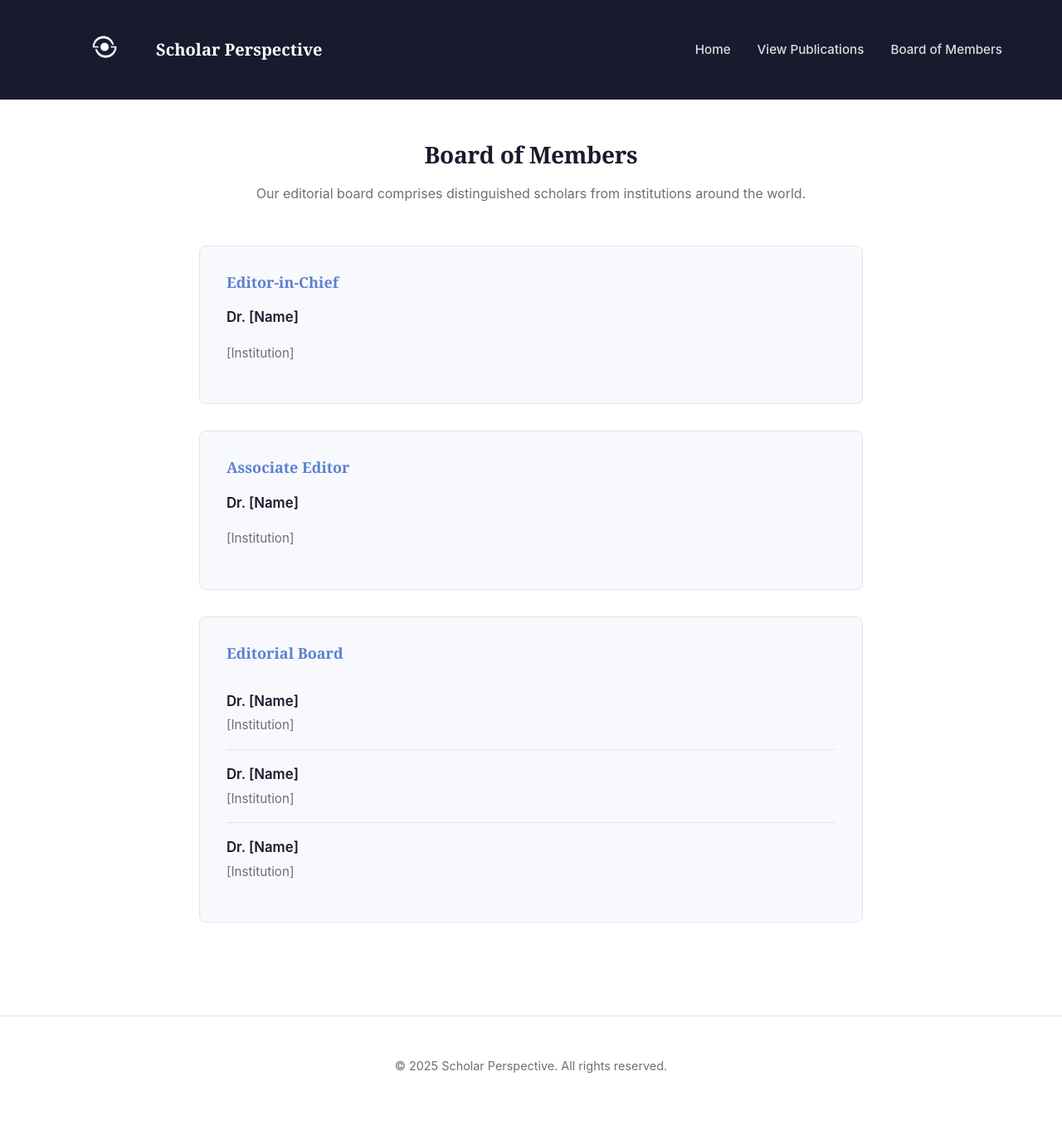
After one commit to choikyo/ScholarPerspective, a Flask app: page /board in a window 1280 px wide. The commit adds this page. Shown: the whole page at 83% size. Run offline with Flask 3, Linux system fonts and the light colour scheme.

Commit message:
Add Board of Members page, update book cover
- Add Board of Members navigation and page
- Update book cover image with new date
- Update CSS styling for board page

Co-Authored-By: Claude Opus 4.5 <noreply@anthropic.com>

```diff
--- a/app.py
+++ b/app.py
@@ -106,6 +106,10 @@ def api_search():
 def search_page():
     return render_template('search.html')
 
+@app.route('/board')
+def board():
+    return render_template('board.html')
+
 @app.route('/publications')
 def publications():
     """List all issues and their articles from the articles folder."""
--- a/static/css/style.css
+++ b/static/css/style.css
@@ -915,6 +915,76 @@ footer {
     color: var(--color-text-muted);
 }
 
+/* === BOARD OF MEMBERS PAGE === */
+.board-section {
+    padding: var(--spacing-xl) 0;
+    max-width: 800px;
+    margin: 0 auto;
+}
+
+.board-section h2 {
+    font-family: var(--font-heading);
+    font-size: 1.75rem;
+    color: var(--color-text-primary);
+    margin-bottom: var(--spacing-sm);
+    text-align: center;
+}
+
+.board-intro {
+    text-align: center;
+    color: var(--color-text-muted);
+    margin-bottom: var(--spacing-xl);
+}
+
+.board-list {
+    display: flex;
+    flex-direction: column;
+    gap: var(--spacing-lg);
+}
+
+.board-member {
+    background: var(--color-surface);
+    border: 1px solid var(--color-border);
+    border-radius: 8px;
+    padding: var(--spacing-lg);
+}
+
+.board-member h3 {
+    font-family: var(--font-heading);
+    font-size: 1.125rem;
+    color: var(--color-primary);
+    margin-bottom: var(--spacing-sm);
+}
+
+.member-name {
+    font-weight: 600;
+    color: var(--color-text-primary);
+    font-size: 1.05rem;
+}
+
+.member-affiliation {
+    color: var(--color-text-muted);
+    font-size: 0.95rem;
+}
+
+.member-list {
+    list-style: none;
+    padding: 0;
+    margin: 0;
+}
+
+.member-list li {
+    padding: var(--spacing-sm) 0;
+    border-bottom: 1px solid var(--color-border);
+    display: flex;
+    flex-direction: column;
+    gap: 0.25rem;
+}
+
+.member-list li:last-child {
+    border-bottom: none;
+}
+
 /* === UTILITY CLASSES === */
 .text-center {
     text-align: center;
--- a/templates/base.html
+++ b/templates/base.html
@@ -18,6 +18,7 @@
             <ul>
                 <li><a href="{{ url_for('index') }}">Home</a></li>
                 <li><a href="{{ url_for('publications') }}">View Publications</a></li>
+                <li><a href="{{ url_for('board') }}">Board of Members</a></li>
             </ul>
         </nav>
     </header>
--- /dev/null
+++ b/templates/board.html
@@ -0,0 +1,42 @@
+{% extends "base.html" %}
+
+{% block title %}Board of Members - Scholar Perspective{% endblock %}
+
+{% block content %}
+<section class="board-section">
+    <h2>Board of Members</h2>
+    <p class="board-intro">Our editorial board comprises distinguished scholars from institutions around the world.</p>
+
+    <div class="board-list">
+        <div class="board-member">
+            <h3>Editor-in-Chief</h3>
+            <p class="member-name">Dr. [Name]</p>
+            <p class="member-affiliation">[Institution]</p>
+        </div>
+
+        <div class="board-member">
+            <h3>Associate Editor</h3>
+            <p class="member-name">Dr. [Name]</p>
+            <p class="member-affiliation">[Institution]</p>
+        </div>
+
+        <div class="board-member">
+            <h3>Editorial Board</h3>
+            <ul class="member-list">
+                <li>
+                    <span class="member-name">Dr. [Name]</span>
+                    <span class="member-affiliation">[Institution]</span>
+                </li>
+                <li>
+                    <span class="member-name">Dr. [Name]</span>
+                    <span class="member-affiliation">[Institution]</span>
+                </li>
+                <li>
+                    <span class="member-name">Dr. [Name]</span>
+                    <span class="member-affiliation">[Institution]</span>
+                </li>
+            </ul>
+        </div>
+    </div>
+</section>
+{% endblock %}
```
Also changed, not shown: static/images/book_cover.jpg, 2 other files.
